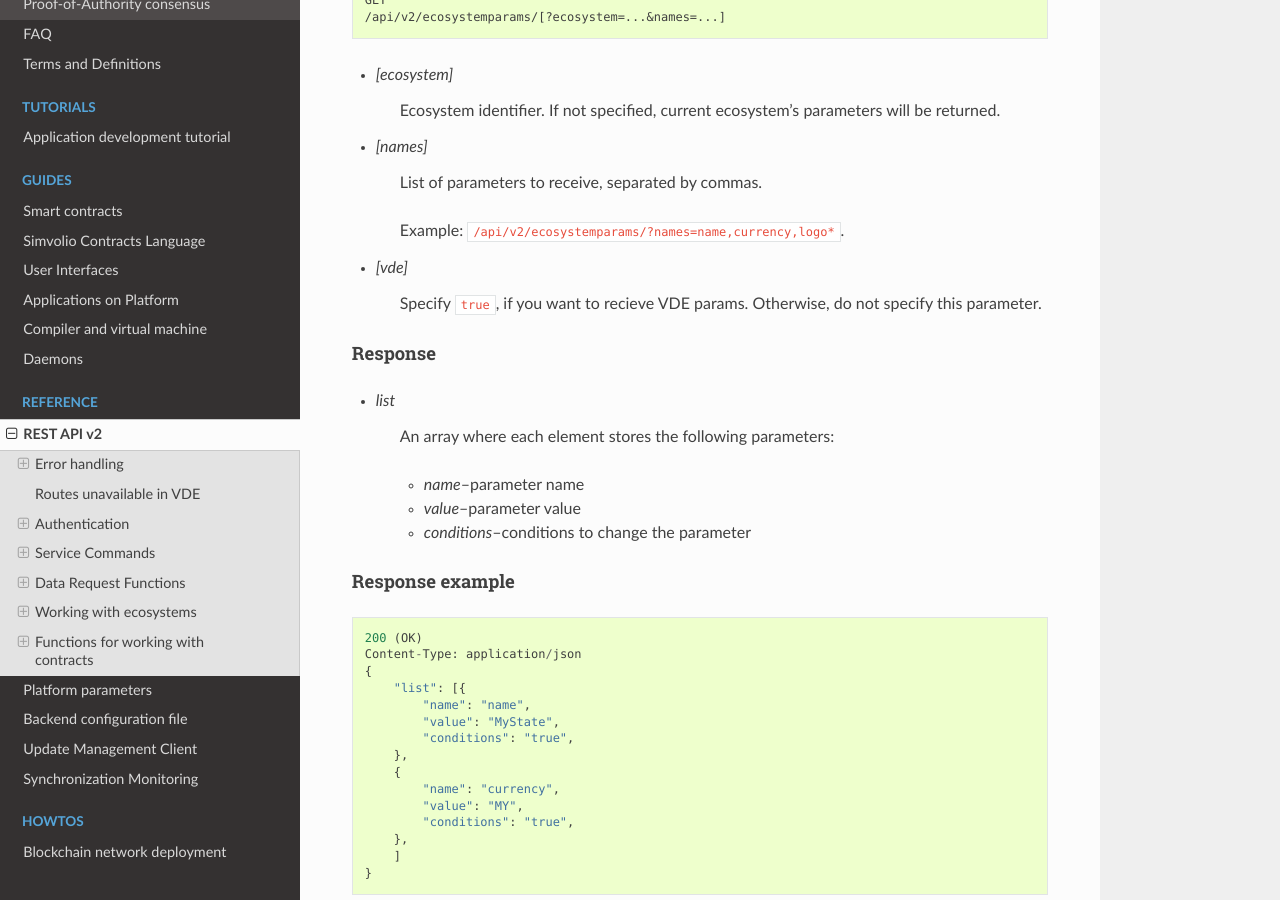
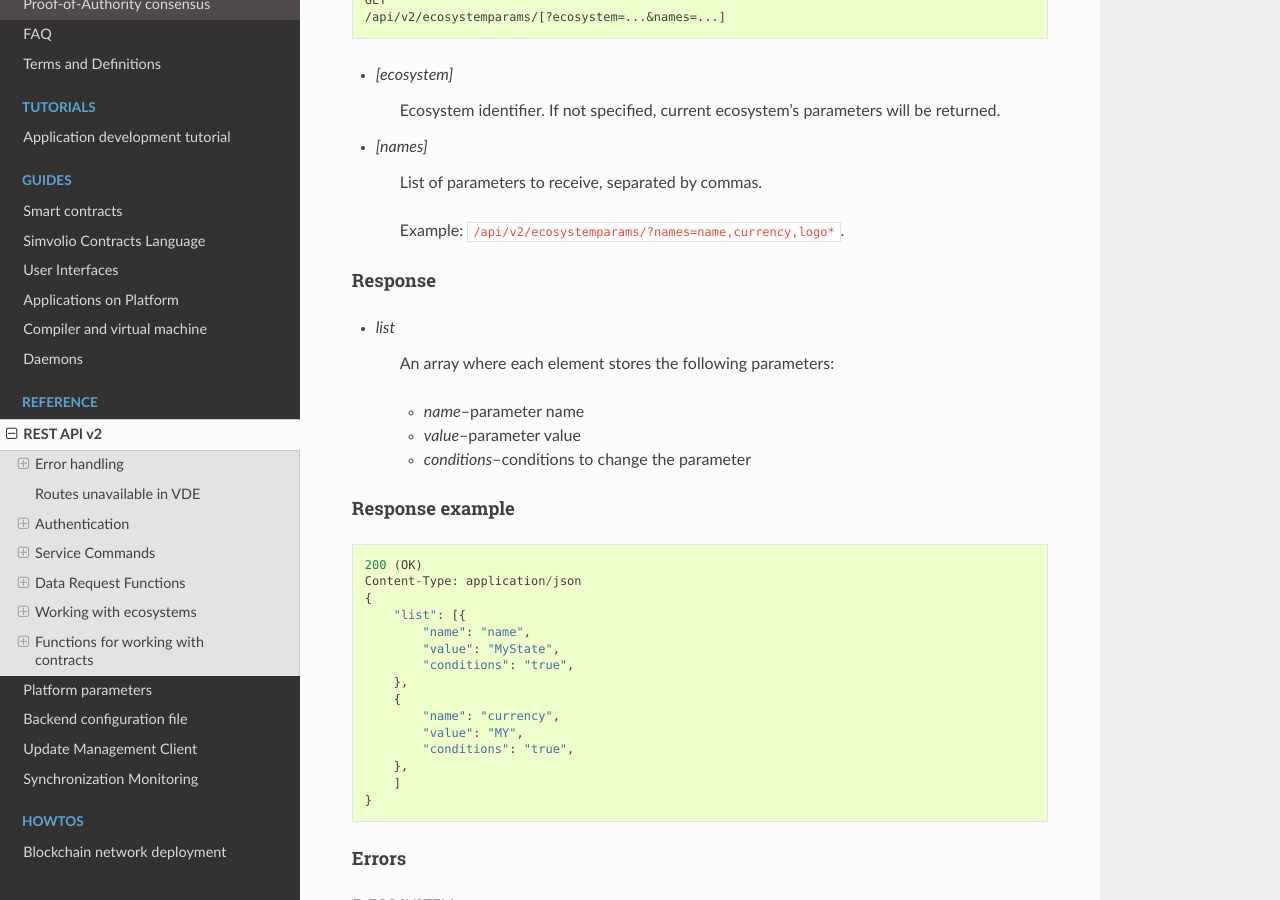
Before and after one commit to AplaProject/apla-docs-en, a Sphinx documentation site: the page built from source/reference/api2.rst, in a window 1280 px wide and 900 px high, scrolled down 14503 px. Built offline with Sphinx 7.4.7 and the Read the Docs theme 2.0.0, drawn with Linux system fonts in a browser that asks for light colours.

Commit message:
Remove vde param from ecosystemparams

```diff
--- a/source/reference/api2.rst
+++ b/source/reference/api2.rst
@@ -754,10 +754,6 @@ Request
     List of parameters to receive, separated by commas.
 
     Example: ``/api/v2/ecosystemparams/?names=name,currency,logo*``.
-
-* *[vde]*
-
-    Specify ``true``, if you want to recieve VDE params. Otherwise, do not specify this parameter.
 
 
 Response
```
